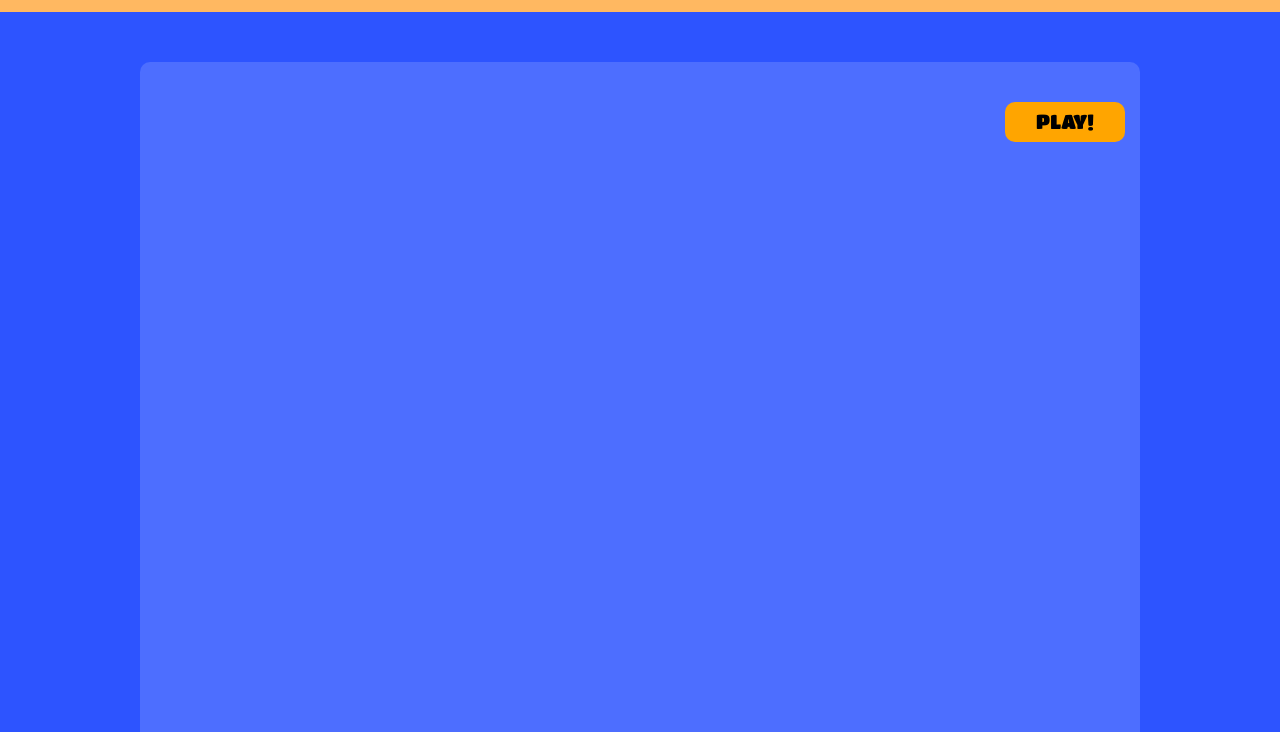
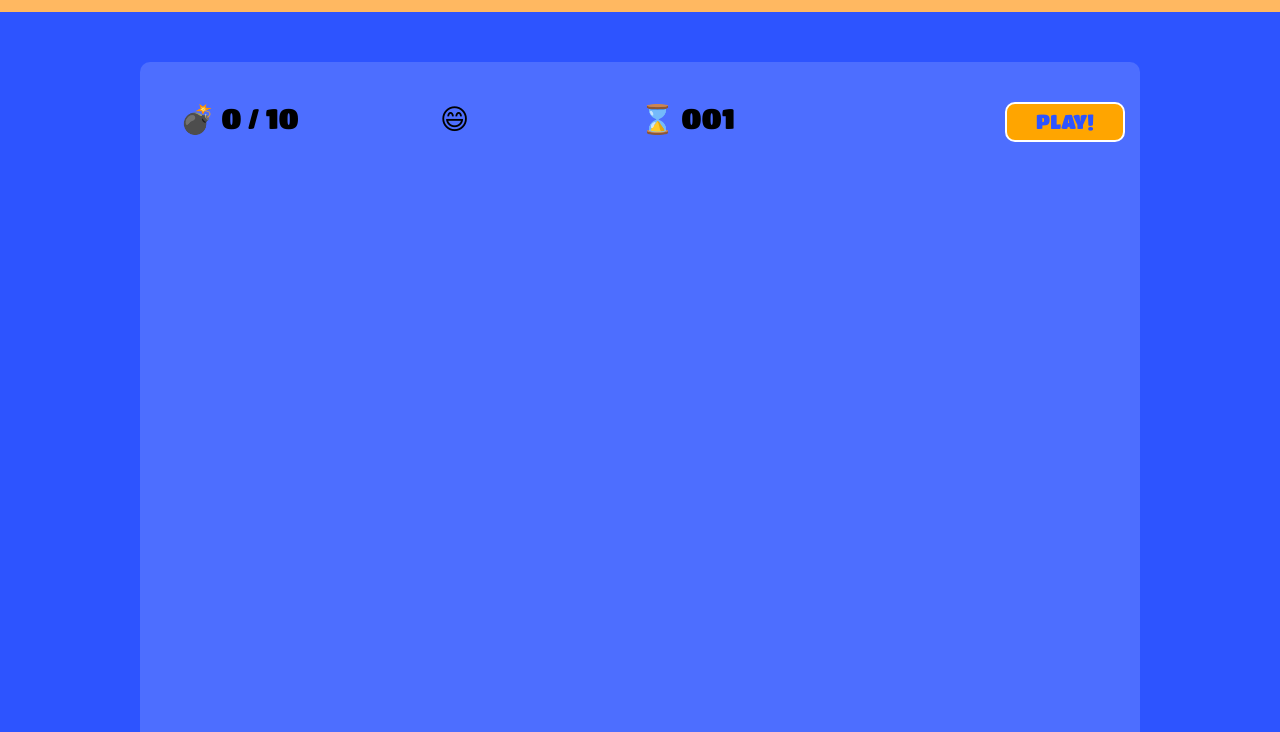
Before and after one commit to EvoX7/js-campominato-grid, a plain HTML site: page index.html in a window 1280 px wide. Shown: the part 68-800 px from the top of the page. Drawn offline with Linux system fonts and the light colour scheme.

Commit message:
Update Minesweeper

```diff
--- a/css/style.css
+++ b/css/style.css
@@ -10,6 +10,8 @@ body {
     background-color: rgb(45, 84, 255);
 }
 
+/* !Header  */
+
 header {
     background-color: rgb(255, 184, 97);
     height: 80px;
@@ -17,14 +19,14 @@ header {
     font-family: "Titan One", cursive;
 }
 
+/* * Logo/Title  */
+
 #title {
     text-align: center;
     font-size: 50px;
     text-shadow: 2px 2px white;
     line-height: 65px;
 }
-
-
 
 .over-grid {
     position: relative;
@@ -35,6 +37,8 @@ header {
     border-radius: 10px 10px 0px 0px;
     font-family: "Titan One", cursive;
 }
+
+/* ? Grid  */
 
 #my_container {
     display: flex;
@@ -47,6 +51,8 @@ header {
     border: 10px solid rgb(77, 110, 255);
     font-family: "Titan One", cursive;
 }
+
+/* ? Grid content  */
 
 .square {
     width: calc(100% / 10);
@@ -63,6 +69,8 @@ header {
     cursor: pointer;
 }
 
+/* * Play Button and emoji  */
+
 .play-button {
     position: absolute;
     right: 15px;
@@ -77,19 +85,79 @@ header {
     line-height: 35px;
     border: 2px solid transparent;
     transition: 0.3s;
-
+    border: 2px solid white;
+    animation: blink 7s infinite;
+    cursor: pointer;
 }
 
-.play-button:hover {
-    border: 2px solid white;
-    cursor: pointer;
+/* ? Emoji  */
+
+.emoji {
+    font-size: 28px;
 }
+
+#smile {
+    position: absolute;
+    top: 40px;
+    left: 300px;
+}
+
+#explos {
+    position: absolute;
+    top: 40px;
+    left: 40px;
+}
+
+#time {
+    position: absolute;
+    top: 40px;
+    left: 500px;
+}
+
+/* * Play button animations  */
+
+@keyframes blink {
+
+    0%,
+    18%,
+    20%,
+    50.1%,
+    60%,
+    65.1%,
+    80%,
+    90.1%,
+    92% {
+        color: rgb(45, 84, 255);
+        text-shadow: none;
+    }
+
+    18.1%,
+    20.1%,
+    30%,
+    50%,
+    60.1%,
+    65%,
+    80.1%,
+    90%,
+    92.1%,
+    100% {
+        color: #fff;
+        text-shadow: 0 0 10px #fff,
+            0 0 20px #fff,
+            0 0 40px #03bcf4,
+            0 0 80px #fff,
+            0 0 160px #03bcf4;
+
+    }
+}
+
+
+/* !Color over squares when clicked  */
 
 .highlighted {
     background-color: rgb(45, 84, 255);
     color: black;
     text-shadow: 2px 2px rgb(255, 184, 97);
-
 }
 
 .fa-face-grin-hearts {
@@ -99,7 +167,7 @@ header {
 
 footer {
     text-align: center;
-    padding:20px;
+    padding: 20px;
     font-family: Arial, Helvetica, sans-serif;
     margin-top: 50px;
     background-color: rgb(255, 184, 97);
--- a/index.html
+++ b/index.html
@@ -18,19 +18,26 @@
 
 <body>
 
-    <header class="">
+    <header>
         <nav>
             <h1 id="title">Minesweeper 1.0.2</h1>
         </nav>
     </header>
 
-    <div class="over-grid">
-        <div id="play" class="play-button">PLAY!</div>
-    </div>
-    <div id="my_container">
-        <!-- Insert squares by javaScript  -->
+    <!-- Grid -->
+    <main>
+        <div class="over-grid">
+            <span id="smile" class="emoji">😄</span>
+            <span id="explos" class="emoji">💣 0 / 10</span>
+            <span id="time" class="emoji">⌛️ 001</span>
+            <div id="play" class="play-button">PLAY!</div>
+        </div>
+        <div id="my_container">
+            <!-- Insert squares with javaScript  -->
+        </div>
+    </main>
 
-    </div>
+    <!-- Footer  -->
 
     <footer>
         <h4>Made with <i class="fa-solid fa-face-grin-hearts"></i> by Marc</h4>
```
Also changed, not shown: js/main.js (+5 -4 lines).
